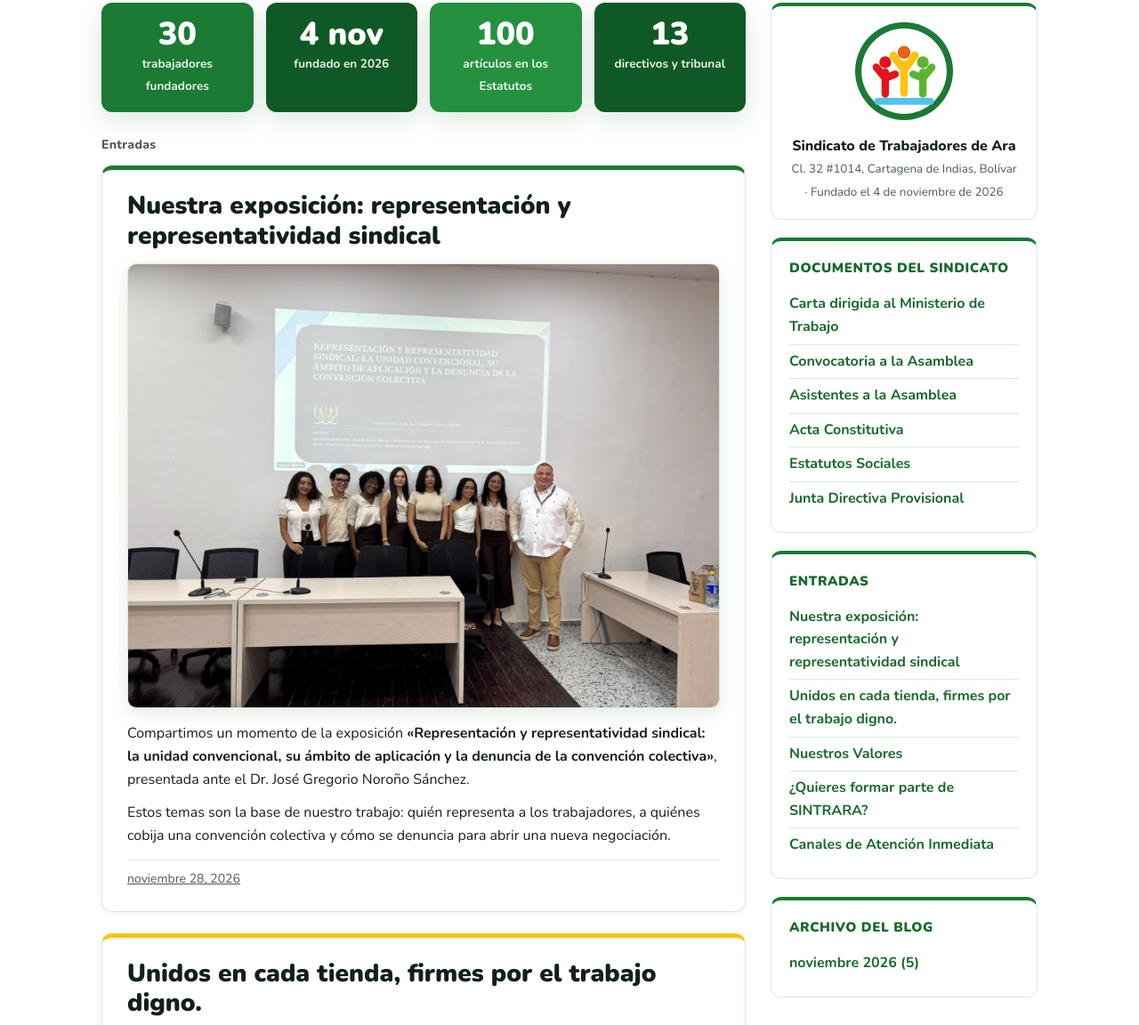
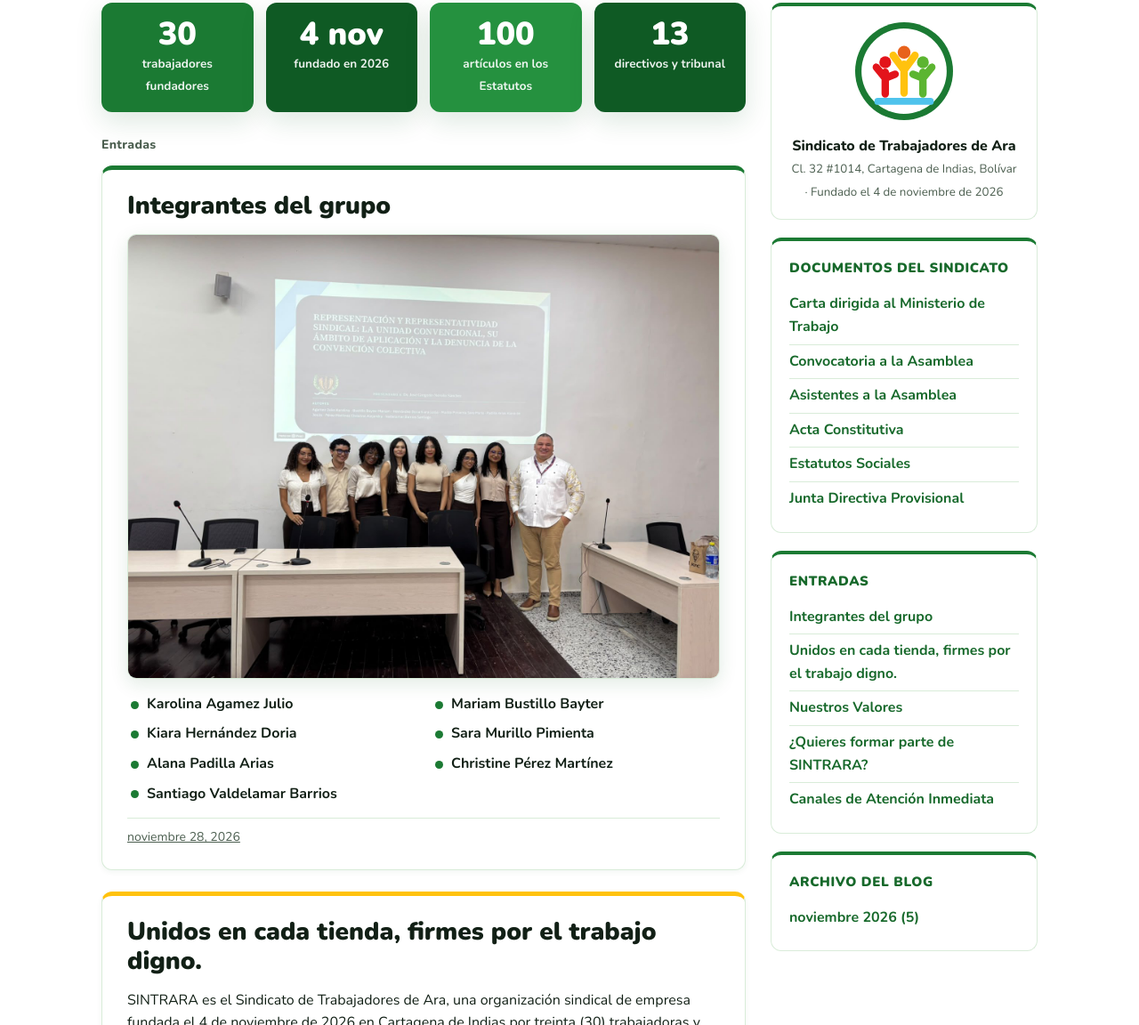
Before and after one commit to cperezm2-source/SINTRARA, a plain HTML site: page index.html in a window 1280 px wide. Shown: the part 253-1405 px from the top of the page at 89% size. Drawn offline with nearby package versions, Linux system fonts and the light colour scheme.

Commit message:
Entrada: integrantes del grupo
Co-Authored-By: Claude Opus 5.5 <noreply@anthropic.com>
Claude-Session: https://claude.ai/code/session_01CJoYHG3QpXLzREFwAV6mC5

```diff
--- a/index.html
+++ b/index.html
@@ -55,7 +55,7 @@ aside .box{transition:box-shadow .25s}aside .box:hover{box-shadow:var(--sh)}asid
 .post:nth-of-type(2){border-top-color:var(--yel)}.post:nth-of-type(3){border-top-color:var(--gl)}.post:nth-of-type(4){border-top-color:var(--sky)}
 .ptitle{margin:0 0 14px;font-size:clamp(22px,2.6vw,28px);line-height:1.2;font-weight:900}
 .ptitle a{color:var(--ink);text-decoration:none}.ptitle a:hover{color:var(--link)}
-.pbody p{margin:0 0 12px}.photo{margin:0 0 16px;border-radius:10px;overflow:hidden;border:1px solid var(--line);box-shadow:0 6px 20px rgba(15,90,36,.12)}.photo img{display:block;width:100%;height:auto;transition:transform .5s}.photo:hover img{transform:scale(1.02)}.pbody ol{padding-left:1.4em}.pbody h3{font-size:20px;margin:20px 0 8px}
+.pbody p{margin:0 0 12px}.team{list-style:none;padding:0;margin:0;display:grid;grid-template-columns:repeat(2,minmax(0,1fr));gap:8px 18px}.team li{position:relative;padding-left:22px;font-weight:700}.team li::before{content:'';position:absolute;left:4px;top:.55em;width:9px;height:9px;border-radius:50%;background:var(--g1)}@media(max-width:600px){.team{grid-template-columns:minmax(0,1fr)}}.photo{margin:0 0 16px;border-radius:10px;overflow:hidden;border:1px solid var(--line);box-shadow:0 6px 20px rgba(15,90,36,.12)}.photo img{display:block;width:100%;height:auto;transition:transform .5s}.photo:hover img{transform:scale(1.02)}.pbody ol{padding-left:1.4em}.pbody h3{font-size:20px;margin:20px 0 8px}
 .pfoot{border-top:1px solid var(--line);margin-top:14px;padding-top:10px;font-size:14px}.pfoot .date{color:var(--soft)}
 aside .box{background:var(--paper);border:1px solid var(--line);border-top:4px solid var(--g1);border-radius:12px;padding:18px 20px;margin-bottom:20px}
 aside h2{font-size:15px;text-transform:uppercase;letter-spacing:.04em;margin:0 0 10px;font-weight:900;color:var(--link)}
@@ -102,11 +102,10 @@ table.wide{min-width:620px;table-layout:fixed;font-size:13.5px}table.wide th,tab
 </div>
 <p class="label">Entradas</p>
 <article class="post reveal" id="post-exposicion">
-<h2 class="ptitle"><a href="#post-exposicion">Nuestra exposición: representación y representatividad sindical</a></h2>
+<h2 class="ptitle"><a href="#post-exposicion">Integrantes del grupo</a></h2>
 
-<div class="pbody"><figure class="photo"><img src="exposicion.jpg" alt="Equipo expositor junto al docente frente a la presentación sobre representación y representatividad sindical" width="1600" height="1200" loading="lazy"></figure>
-<p>Compartimos un momento de la exposición <strong>«Representación y representatividad sindical: la unidad convencional, su ámbito de aplicación y la denuncia de la convención colectiva»</strong>, presentada ante el Dr. José Gregorio Noroño Sánchez.</p>
-<p>Estos temas son la base de nuestro trabajo: quién representa a los trabajadores, a quiénes cobija una convención colectiva y cómo se denuncia para abrir una nueva negociación.</p></div>
+<div class="pbody"><figure class="photo"><img src="exposicion.jpg" alt="Integrantes del grupo junto al docente" width="1600" height="1200" loading="lazy"></figure>
+<ul class="team"><li>Karolina Agamez Julio</li><li>Mariam Bustillo Bayter</li><li>Kiara Hernández Doria</li><li>Sara Murillo Pimienta</li><li>Alana Padilla Arias</li><li>Christine Pérez Martínez</li><li>Santiago Valdelamar Barrios</li></ul></div>
 <div class="pfoot"><a href="#post-exposicion" class="date">noviembre 28, 2026</a></div>
 </article><article class="post reveal" id="post-lema">
 <h2 class="ptitle"><a href="#post-lema">Unidos en cada tienda, firmes por el trabajo digno.</a></h2>
@@ -564,7 +563,7 @@ table.wide{min-width:620px;table-layout:fixed;font-size:13.5px}table.wide th,tab
 <div class="box profile"><svg viewBox="0 0 180 180" aria-hidden="true"><circle cx="90" cy="90" r="90" fill="#1b7a33"/><use href="#emb" x="8" y="8" width="164" height="164"/></svg>
 <p>Sindicato de Trabajadores de Ara</p><small>Cl. 32 #1014, Cartagena de Indias, Bolívar · Fundado el 4 de noviembre de 2026</small></div>
 <div class="box"><h2>Documentos del sindicato</h2><ul><li><a href="#carta-ministerio">Carta dirigida al Ministerio de Trabajo</a></li><li><a href="#convocatoria">Convocatoria a la Asamblea</a></li><li><a href="#asistentes">Asistentes a la Asamblea</a></li><li><a href="#acta-constitutiva">Acta Constitutiva</a></li><li><a href="#estatutos">Estatutos Sociales</a></li><li><a href="#junta-directiva">Junta Directiva Provisional</a></li></ul></div>
-<div class="box"><h2>Entradas</h2><ul><li><a href="#post-exposicion">Nuestra exposición: representación y representatividad sindical</a></li><li><a href="#post-lema">Unidos en cada tienda, firmes por el trabajo digno.</a></li><li><a href="#post-valores">Nuestros Valores</a></li><li><a href="#post-afiliacion">¿Quieres formar parte de SINTRARA?</a></li><li><a href="#post-canales">Canales de Atención Inmediata</a></li></ul></div>
+<div class="box"><h2>Entradas</h2><ul><li><a href="#post-exposicion">Integrantes del grupo</a></li><li><a href="#post-lema">Unidos en cada tienda, firmes por el trabajo digno.</a></li><li><a href="#post-valores">Nuestros Valores</a></li><li><a href="#post-afiliacion">¿Quieres formar parte de SINTRARA?</a></li><li><a href="#post-canales">Canales de Atención Inmediata</a></li></ul></div>
 <div class="box"><h2>Archivo del blog</h2><ul><li><a href="#inicio">noviembre 2026 (5)</a></li></ul></div>
 </aside>
 </div>
```
